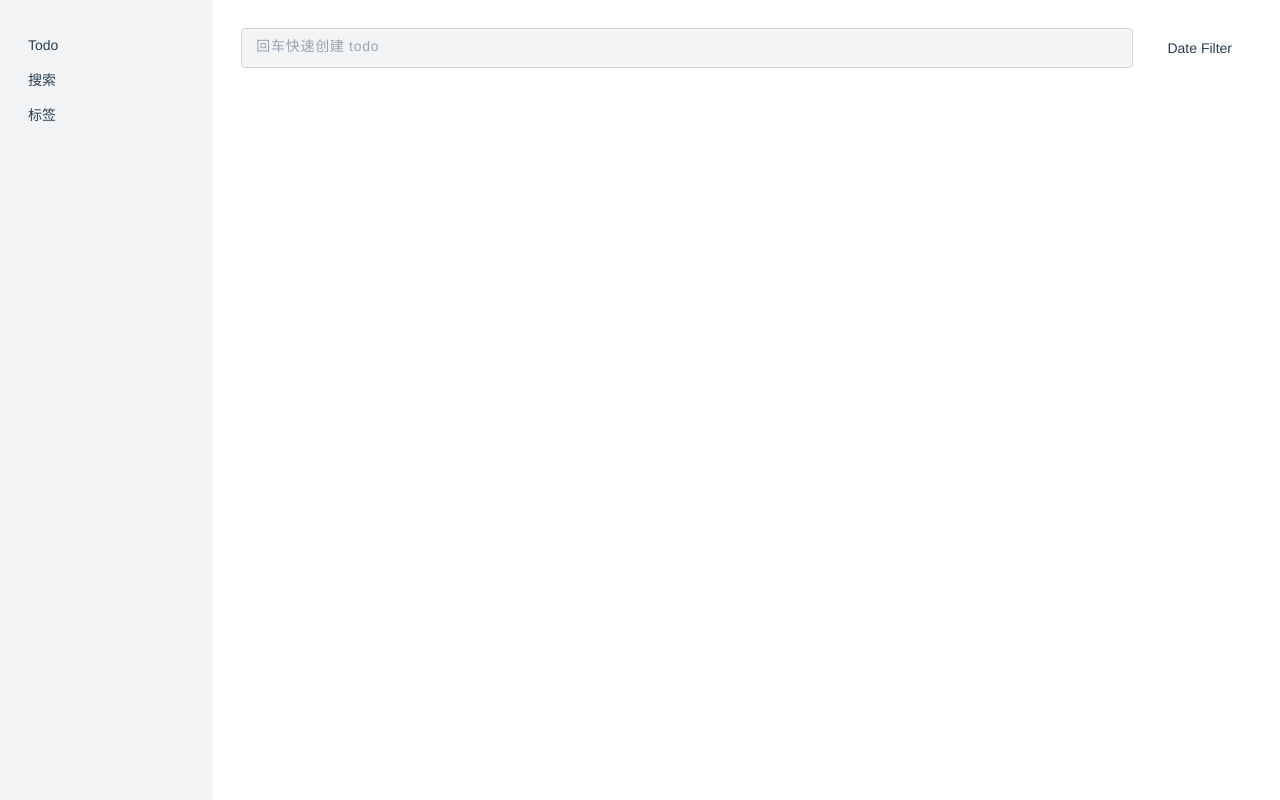
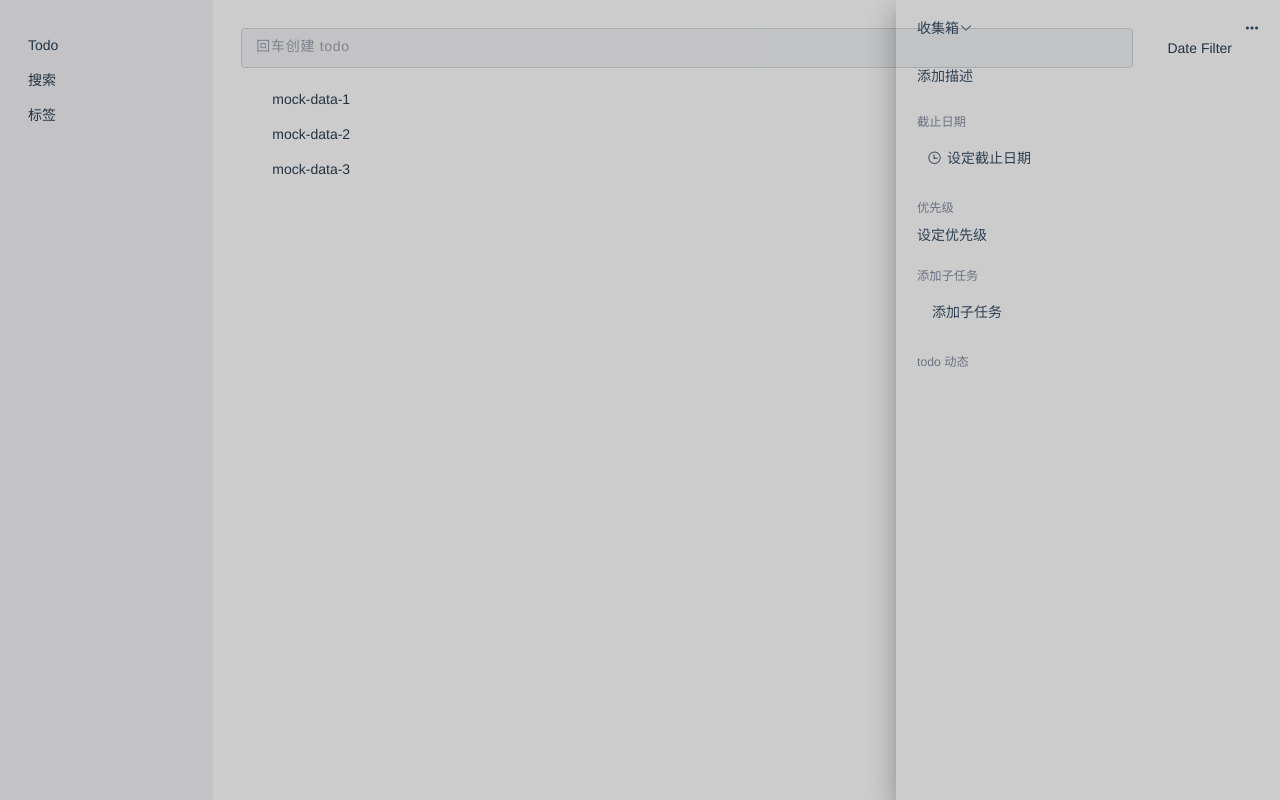
Before and after one commit to ylf0/todo-web, a Vue app: page /#/todo in a window 1280 px wide. Built offline with nearby package versions, Linux system fonts and the light colour scheme.

Commit message:
update: :new: 添加 todo 详情组件

```diff
--- a/package.json
+++ b/package.json
@@ -17,6 +17,7 @@
     "vuex": "^4.0.0"
   },
   "devDependencies": {
+    "@types/node": "^14.14.35",
     "@vitejs/plugin-vue": "^1.1.5",
     "@vue/compiler-sfc": "^3.0.5",
     "autoprefixer": "^10.2.5",
--- /dev/null
+++ b/src/components/TodoDetail.vue
@@ -0,0 +1,78 @@
+<template>
+  <div class="h-screen p-6 antialiased">
+    <div class="flex justify-between items-center w-full">
+      <el-dropdown trigger="click">
+        <span>收集箱</span>
+        <i class="el-icon-arrow-down"/>
+        <template #dropdown>
+          <el-dropdown-menu>
+            <el-dropdown-item>收集箱一</el-dropdown-item>
+            <el-dropdown-item>收集箱二</el-dropdown-item>
+            <el-dropdown-item>收集箱三</el-dropdown-item>
+            <el-dropdown-item>收集箱四</el-dropdown-item>
+            <el-dropdown-item>收集箱五</el-dropdown-item>
+          </el-dropdown-menu>
+        </template>
+      </el-dropdown>
+      <i class="el-icon-more"/>
+    </div>
+    <el-divider class="mt-2 mb-4"/>
+    <p class="text-xl font-medium">{{ todo && todo.title }}</p>
+    <el-input
+      class="mt-1"
+      type="textarea"
+      :autosize="{ minRows: 1, maxRows: 4 }"
+      placeholder="添加描述"
+      v-model="desc"
+    />
+    <el-divider class="mt-4 mb-2"/>
+    <p class="mb-2 text-sm text-gray-500">截止日期</p>
+    <el-date-picker type="datetime" placeholder="设定截止日期" />
+    <el-divider class="mt-4 mb-2"/>
+    <p class="mb-2 text-sm text-gray-500">优先级</p>
+    <el-dropdown trigger="click">
+      <span>设定优先级</span>
+      <template #dropdown>
+        <el-dropdown-menu>
+          <el-dropdown-item>不紧急</el-dropdown-item>
+          <el-dropdown-item>一般</el-dropdown-item>
+          <el-dropdown-item>较紧急</el-dropdown-item>
+          <el-dropdown-item>紧急</el-dropdown-item>
+        </el-dropdown-menu>
+      </template>
+    </el-dropdown>
+    <el-divider class="mt-4 mb-2"/>
+      <p class="mb-2 text-sm text-gray-500">添加子任务</p>
+      <el-input placeholder="添加子任务"/>
+    <el-divider class="mt-4 mb-2"/>
+    <div>
+      <p class="mb-2 text-sm text-gray-500">todo 动态</p>
+    </div>
+  </div>
+</template>
+
+<script lang="ts">
+import { defineComponent } from 'vue'
+
+export default defineComponent({
+  name: 'TodoDetail',
+
+  data() {
+    return {
+      desc: ''
+    }
+  },
+
+  props: {
+    todo: Object
+  },
+})
+</script>
+
+<style>
+.el-textarea__inner {
+  padding: 5px 0;
+  border: none;
+  resize: none;
+}
+</style>
--- a/src/main.ts
+++ b/src/main.ts
@@ -1,11 +1,32 @@
 import { createApp } from 'vue'
 import { createRouter, createWebHashHistory } from 'vue-router'
 import { createStore } from 'vuex'
-import { ElButton, ElCheckbox, ElDrawer } from 'element-plus'
+import {
+  ElButton,
+  ElCheckbox,
+  ElDrawer,
+  ElDivider,
+  ElDropdown,
+  ElDropdownMenu,
+  ElDropdownItem,
+  ElIcon,
+  ElInput,
+  ElDatePicker,
+  locale
+} from 'element-plus'
+import lang from 'element-plus/lib/locale/lang/zh-cn'
+import 'dayjs/locale/zh-cn'
 
 import 'element-plus/lib/theme-chalk/el-button.css'
 import 'element-plus/lib/theme-chalk/el-checkbox.css'
 import 'element-plus/lib/theme-chalk/el-drawer.css'
+import 'element-plus/lib/theme-chalk/el-divider.css'
+import 'element-plus/lib/theme-chalk/el-dropdown.css'
+import 'element-plus/lib/theme-chalk/el-dropdown-menu.css'
+import 'element-plus/lib/theme-chalk/el-dropdown-item.css'
+import 'element-plus/lib/theme-chalk/el-icon.css'
+import 'element-plus/lib/theme-chalk/el-input.css'
+import 'element-plus/lib/theme-chalk/el-date-picker.css'
 
 import { ITodo } from './types'
 import routes from './routes'
@@ -16,6 +37,8 @@ import './index.css'
 interface IStoreState {
   todolists: ITodo[]
 }
+
+locale(lang)
 
 const router = createRouter({
   history: createWebHashHistory(),
@@ -32,7 +55,11 @@ const router = createRouter({
 const store = createStore({
   state() {
     return {
-      todolists: []
+      todolists: [
+        { title: 'mock-data-1', done: false },
+        { title: 'mock-data-2', done: false },
+        { title: 'mock-data-3', done: true }
+      ]
     }
   },
 
@@ -52,11 +79,18 @@ router.beforeEach(
   }
 )
 
-// Install the store instance as a plugin.
+// Install plugins.
 app
   .use(router)
   .use(store)
   .use(ElButton)
   .use(ElCheckbox)
   .use(ElDrawer)
+  .use(ElDivider)
+  .use(ElDropdown)
+  .use(ElDropdownMenu)
+  .use(ElDropdownItem)
+  .use(ElIcon)
+  .use(ElInput)
+  .use(ElDatePicker)
   .mount('#app')
--- a/src/pages/Home/index.vue
+++ b/src/pages/Home/index.vue
@@ -10,14 +10,12 @@
         {{ menu.name }}
       </router-link>
     </div>
-    <router-view v-slot="{ Component }">
-      <component class="flex-1 h-screen p-8" :is="Component" />
-    </router-view>
+    <router-view class="flex-1 h-screen p-8"/>
   </div>
 </template>
 
 <script>
-import { ROUTES } from '../../constants'
+import { ROUTES } from '@/constants'
 
 export default {
   name: 'Home',
--- a/src/pages/Home/views/Todo.vue
+++ b/src/pages/Home/views/Todo.vue
@@ -4,7 +4,7 @@
       <div class="flex-1 px-4 py-2 border border-gray-300 border-solid rounded bg-gray-100">
         <input
           class="w-full bg-transparent outline-none tracking-wider"
-          placeholder="回车快速创建 todo"
+          placeholder="回车创建 todo"
           v-model="inputValue"
           @keydown="handleKeyDown"
         />
@@ -16,29 +16,44 @@
         class="flex items-center py-2 rounded cursor-pointer hover:bg-gray-100"
         v-for="(todo, index) in todolists"
         :key="index"
-        @click="showDrawer = true"
+        @click="() => handleShowDrawer(todo)"
       >
         <el-checkbox class="ml-2" v-model="todo.done" @change="handleCheckboxChange(todo)">
           {{ todo.title }}
         </el-checkbox>
       </div>
     </div>
+    <el-drawer :with-header="false" v-model="showDrawer" @close="handleCloseDrawer">
+      <todo-detail :todo="currTodo" />
+    </el-drawer>
   </div>
-  <el-drawer title="待办详情" v-model="showDrawer" @handleClose="showDrawer = false">
-    <span>待办详情</span>
-  </el-drawer>
 </template>
 
 <script lang="ts">
-import { ITodo } from '../../../types'
+import { ITodo } from '@/types'
+import TodoDetail from '@/components/TodoDetail.vue'
+
+interface IState {
+  showDrawer: boolean
+  currTodo?: ITodo
+}
 
 export default {
+  components: { TodoDetail },
   name: 'Todo',
 
+  data(): IState {
+    return {
+      showDrawer: true,
+      currTodo: undefined
+    }
+  },
+
+  // TODO: 为啥 showDrawer 放在 setup() 里只能响应变化一次？
+  // TODO: setup() 具体是啥机制呢？
   setup() {
     return {
-      inputValue: '',
-      showDrawer: false,
+      inputValue: ''
     }
   },
 
@@ -62,7 +77,23 @@ export default {
 
     // TODO: 黑人问号？？？为啥可以自动更新 todo.done？？
     handleCheckboxChange(todo: ITodo) {
-    }
+    },
+
+    handleShowDrawer(todo: ITodo) {
+      this.currTodo = todo
+      this.showDrawer = true
+    },
+
+    handleCloseDrawer() {
+      this.currTodo = undefined
+      this.showDrawer = false
+    },
   }
 }
 </script>
+
+<style>
+.el-overlay {
+  background-color: rgba(0, 0, 0, 0.2);
+}
+</style>
--- a/vite.config.ts
+++ b/vite.config.ts
@@ -1,7 +1,14 @@
 import { defineConfig } from 'vite'
 import vue from '@vitejs/plugin-vue'
 
+const path = require('path')
+
 // https://vitejs.dev/config/
 export default defineConfig({
-  plugins: [vue()]
+  plugins: [vue()],
+  resolve: {
+    alias: {
+      '@': path.resolve(__dirname, 'src')
+    }
+  }
 })
```
